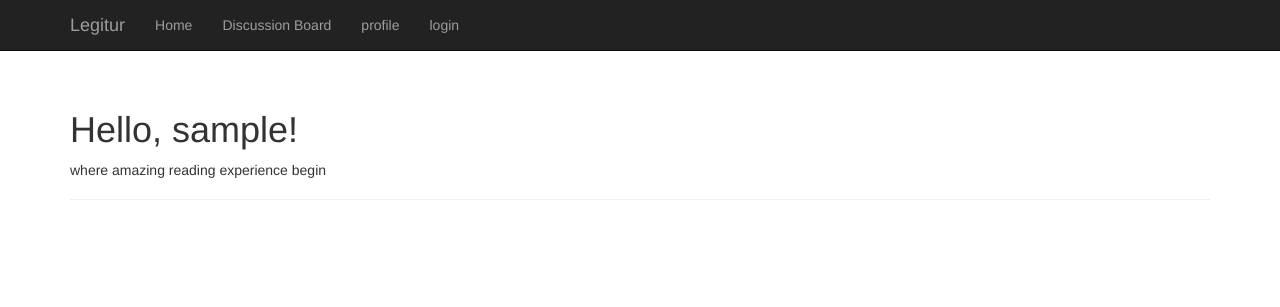
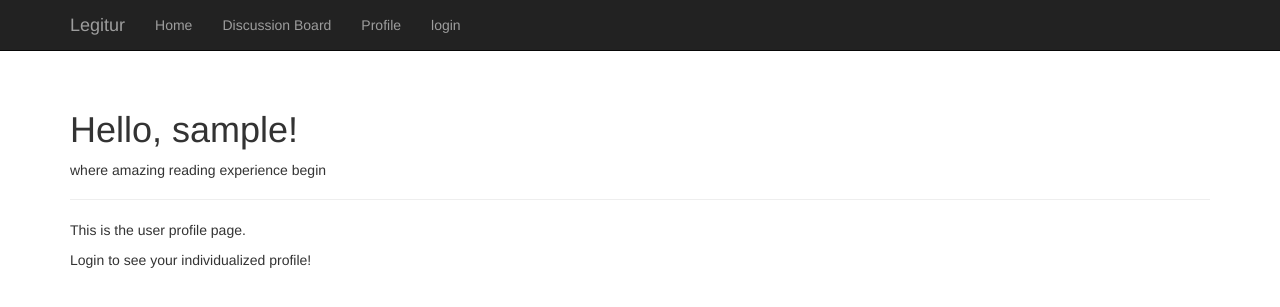
Before and after one commit to nathanwang000/Legitur, a Flask app: a page that uses app/templates/base.html in a window 1280 px wide. Shown: the top 307 px of the page. Run offline with Flask 2, Linux system fonts and the light colour scheme; some libraries are stand-ins or nearby versions.

Commit message:
minor changes to the profile page

```diff
--- a/app/templates/base.html
+++ b/app/templates/base.html
@@ -28,7 +28,8 @@
       <ul class="nav navbar-nav">
         <li><a href="/">Home</a></li>
 	<li><a href="#">Discussion Board</a></li>
-	<li><a href="/user/Guest">profile</a></li>
+	<li><a href="/user/{% if name %}{{name}}
+		     {% else %}My Friend{% endif %}">Profile</a></li>
 	<li><a href="/login">
 	    {% if guestname %}logout
 	    {% else %}login{% endif %}</a></li>
--- a/app/templates/user.html
+++ b/app/templates/user.html
@@ -4,4 +4,6 @@
   <h1>Hello, {{ name }}!</h1>
   <p>where amazing reading experience begin</p>
 </div>
+<p>This is the user profile page.</p>
+<p>Login to see your individualized profile!</p>
 {% endblock %}
```
